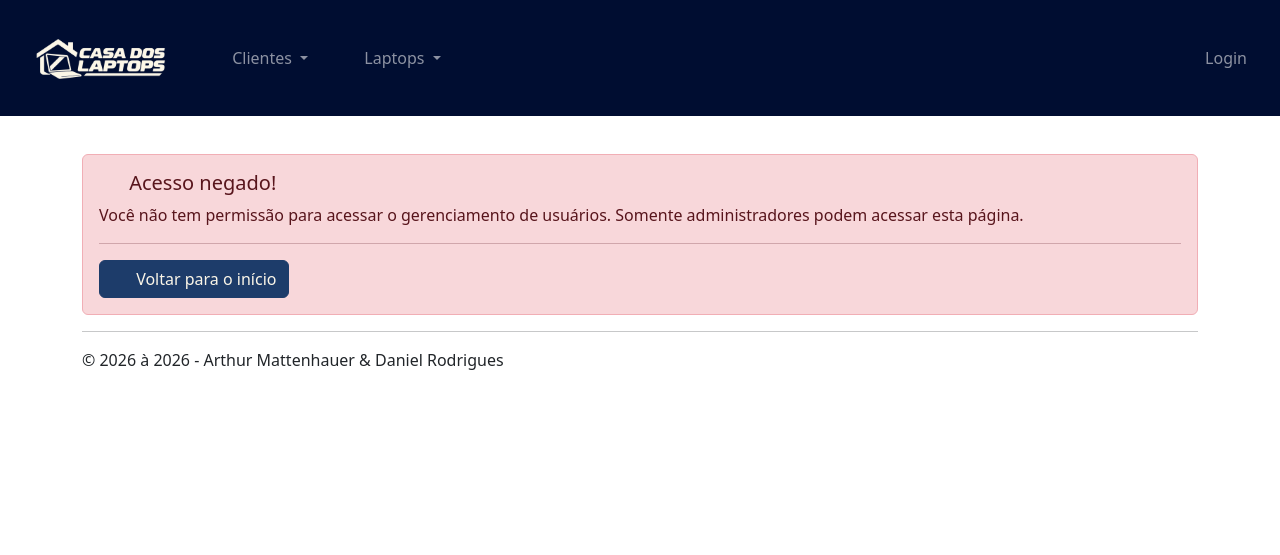
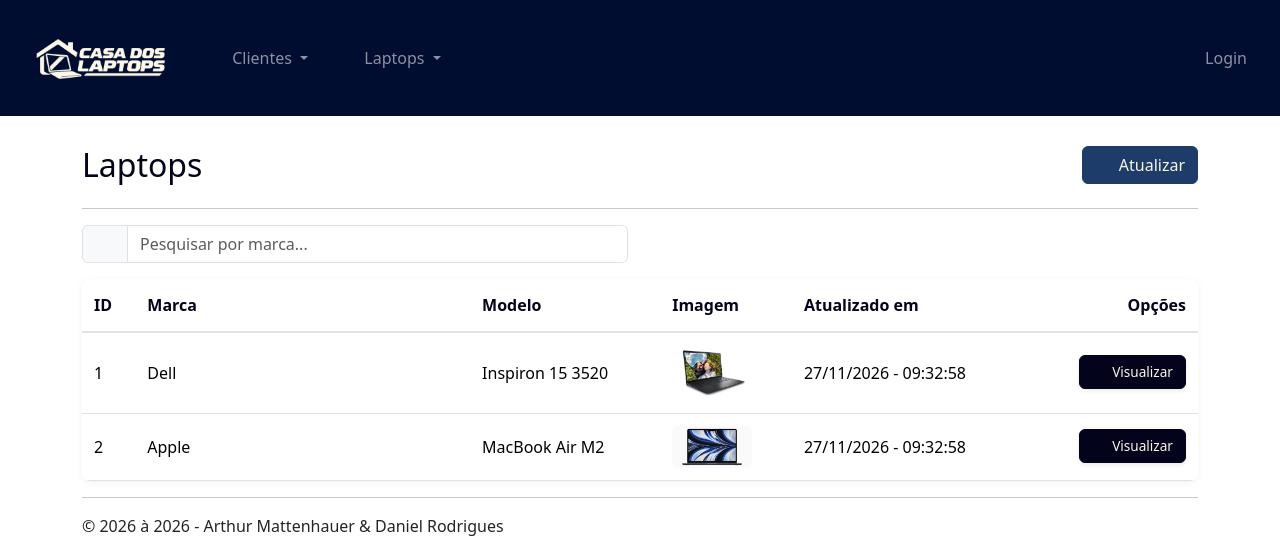
Before and after one commit to ArthurMattenhauerWW/PW_4BI-main, a PHP site: page /laptops in a window 1280 px wide. Shown: the top 555 px of the page. Run offline with PHP 8.4, Linux system fonts and the light colour scheme; data comes from the database, SQL or seed files in the repository; some libraries are stand-ins or nearby versions; some web fonts are replaced.

Commit message:
finalizex 100porcentex

```diff
--- a/clientes/functions.php
+++ b/clientes/functions.php
@@ -39,6 +39,8 @@ function add() {
         $cliente = $_POST['cliente'];
 
         // Define a data e hora de São Paulo
+        date_default_timezone_set('America/Sao_Paulo');
+        $cliente['criado_em'] = date('Y-m-d H:i:s');
 
         // Trata o upload da foto
         if (!empty($_FILES['foto']['name'])) {
@@ -65,6 +67,7 @@ function add() {
         exit();
     }
 }
+
 /**
  * Salvar um registro na tabela
  */
--- a/inc/valida.php
+++ b/inc/valida.php
@@ -91,8 +91,7 @@ try {
             $_SESSION['foto'] = $foto;
 
             // Mensagem de boas-vindas
-            $_SESSION['message'] = "Bem-vindo, " . $nome . "!";
-            $_SESSION['type'] = "success";
+            $_SESSION['bem_vindo'] = "Bem-vindo, " . $nome . "!";
 
             $stmt->close();
             $bd->close();
--- a/laptops/index.php
+++ b/laptops/index.php
@@ -9,40 +9,9 @@ if (session_status() === PHP_SESSION_NONE) {
 
 require_once('functions.php');
 
-// Verifica se o usuário está logado e é administrador
-if (
-    empty($_SESSION['user']) ||
-    !isset($_SESSION['perfil']) ||
-    $_SESSION['perfil'] !== 'admin'
-) {
-    include(HEADER_TEMPLATE);
-    ?>
+// Todos podem visualizar a lista de laptops
+index();
 
-    <div class="alert alert-danger mt-4 container" role="alert">
-        <h5>
-            <i class="fa-solid fa-lock"></i>
-            Acesso negado!
-        </h5>
-
-        Você não tem permissão para acessar o gerenciamento de usuários.
-        Somente administradores podem acessar esta página.
-
-        <hr>
-
-        <a href="<?php echo BASEURL; ?>index.php"
-           class="btn btn-azulclaro text-offwhite">
-            <i class="fa-solid fa-circle-left"></i>
-            Voltar para o início
-        </a>
-    </div>
-
-    <?php
-    include(FOOTER_TEMPLATE);
-    exit;
-}
-
-// Se passou pela verificação, pode listar os usuários
-index();
 include(HEADER_TEMPLATE);
 ?>
 
--- a/usuarios.sql
+++ b/usuarios.sql
@@ -8,8 +8,11 @@ CREATE TABLE usuarios(
     foto varchar(50)
 );
 INSERT INTO usuarios (nome, user, password)
-VALUES ('Zé Lele','zelele','5243897562837456982'),
+VALUES ('Zé Lele','zelele','5243897562837456982');
 ('Mary Zica','mazi','786098767869'),
 ('Fugiru Nakombi','fugina','623485634753234');
 
 ALTER TABLE usuarios ADD COLUMN perfil VARCHAR(20) NOT NULL DEFAULT 'comum';
+
+INSERT INTO usuarios (nome, user, password, perfil)
+VALUES ('admin','admin','$2a$08$CflflleParKlBJomM0F6a.qYxESJBgsQ/ruqrhYSMMaj/U5534Eze','admin');
```
Also changed, not shown: index.php (+63 -11 lines), assets/img/cliente_6b08e21daabaf.jpg (added).
